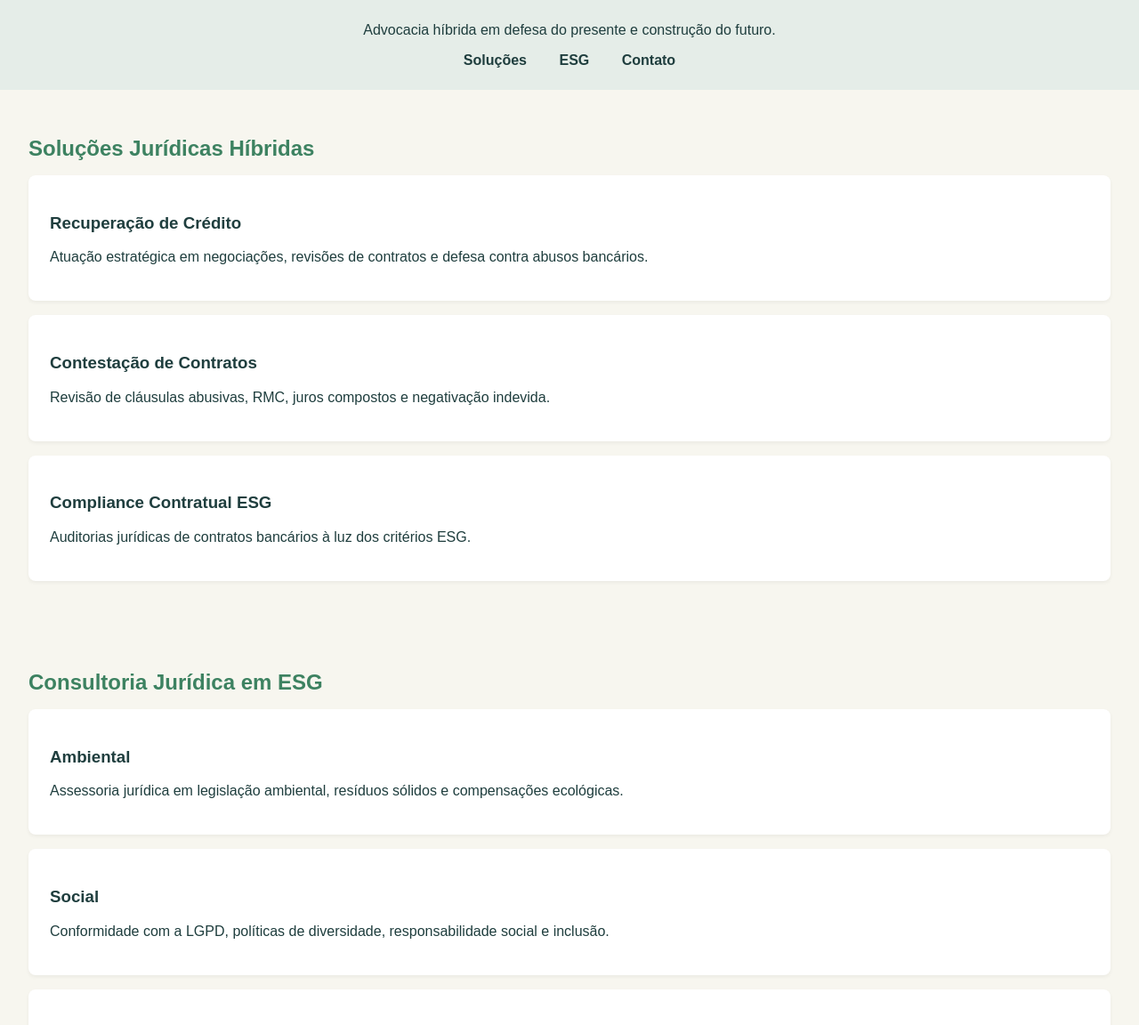
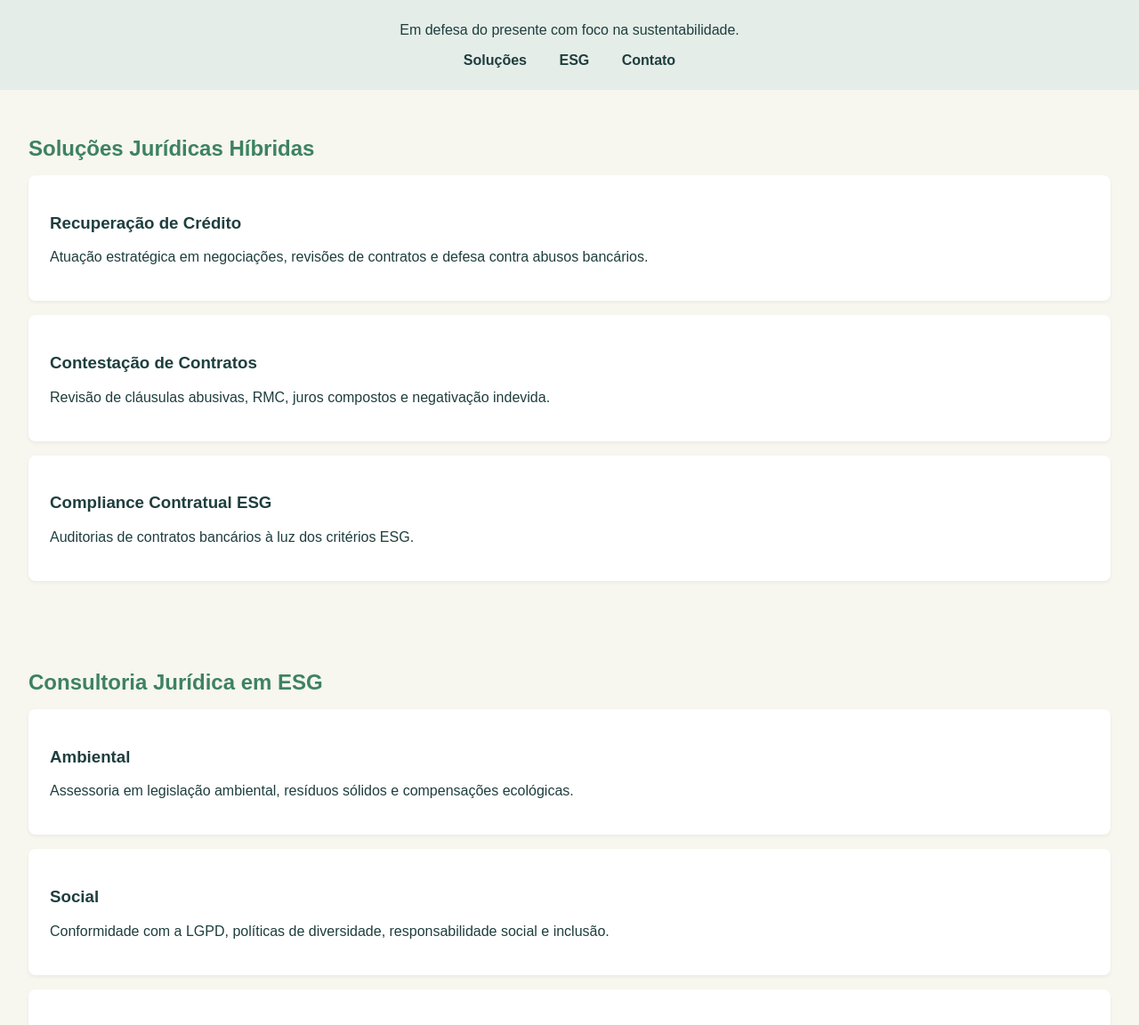
Before and after one commit to profcla/veltrius, a plain HTML site: page index.html in a window 1280 px wide. Shown: the part 146-1298 px from the top of the page at 89% size. Drawn offline with Linux system fonts and the light colour scheme.

Commit message:
Update index.html

```diff
--- a/index.html
+++ b/index.html
@@ -3,7 +3,7 @@
 <head>
   <meta charset="UTF-8" />
   <meta name="viewport" content="width=device-width, initial-scale=1.0" />
-  <title>Veltrius – Soluções Jurídicas</title>
+  <title>Veltrius – Consultoria</title>
   <style>
     html {
       scroll-behavior: smooth;
@@ -97,7 +97,7 @@
 <body>
   <header>
     <img src="logo.png" alt="Logo Veltrius">
-    <p>Advocacia híbrida em defesa do presente e construção do futuro.</p>
+    <p>Em defesa do presente com foco na sustentabilidade.</p>
     <nav>
       <a href="#solucoes">Soluções</a>
       <a href="#esg">ESG</a>
@@ -117,7 +117,7 @@
     </div>
     <div class="solucao">
       <h3>Compliance Contratual ESG</h3>
-      <p>Auditorias jurídicas de contratos bancários à luz dos critérios ESG.</p>
+      <p>Auditorias de contratos bancários à luz dos critérios ESG.</p>
     </div>
   </section>
 
@@ -125,7 +125,7 @@
     <h2 class="section-title">Consultoria Jurídica em ESG</h2>
     <div class="solucao">
       <h3>Ambiental</h3>
-      <p>Assessoria jurídica em legislação ambiental, resíduos sólidos e compensações ecológicas.</p>
+      <p>Assessoria em legislação ambiental, resíduos sólidos e compensações ecológicas.</p>
     </div>
     <div class="solucao">
       <h3>Social</h3>
@@ -145,7 +145,7 @@
       <textarea name="mensagem" rows="5" placeholder="Sua mensagem" required></textarea>
       <button type="submit">Enviar mensagem</button>
     </form>
-    <p>Ou envie um e-mail para <a href="mailto:contato@veltrius.com.br">contato@veltrius.com.br</a> ou entre em contato pelo WhatsApp: <a href="https://wa.me/5599999999999">(99) 99999-9999</a></p>
+    <p>Ou envie um e-mail para <a href="mailto:contato@veltrius.com.br">contato@veltrius.com.br</a> ou entre em contato pelo WhatsApp: <a href="https://wa.me/5599999999999">(11) 99827-4209</a></p>
   </section>
 
   <footer>
```
